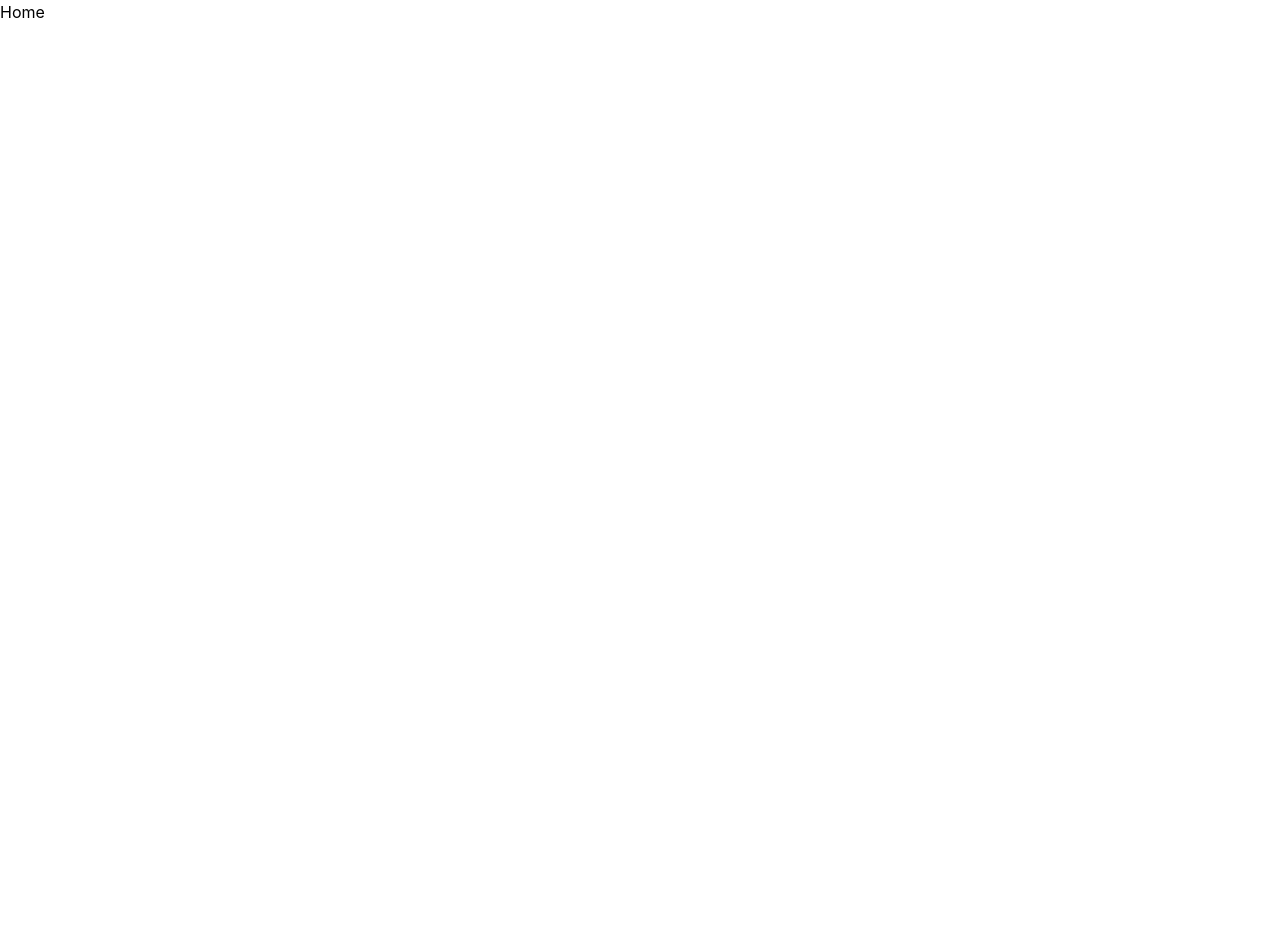
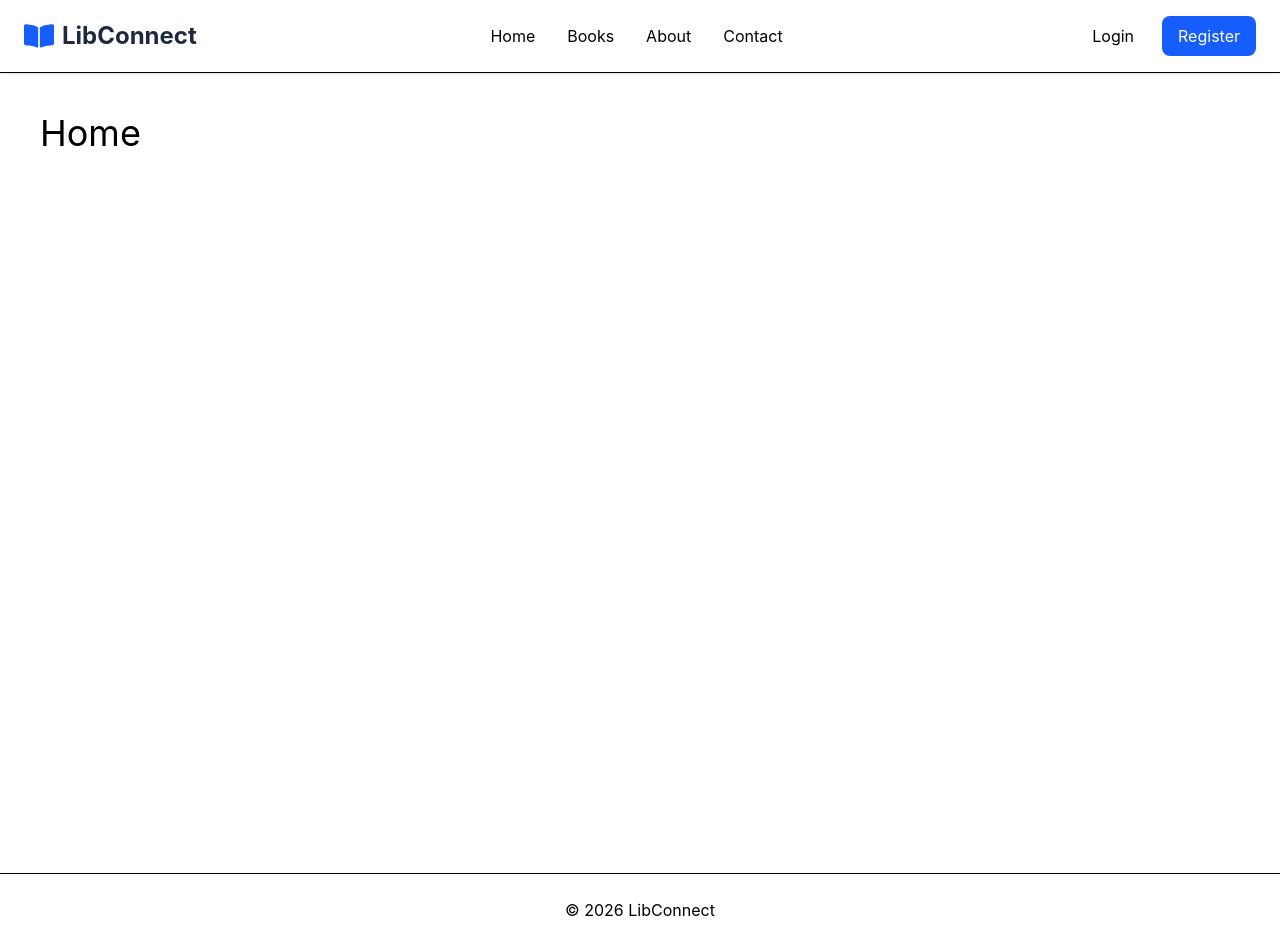
Before and after one commit to loki-1810/libconnect-1, a React app in the folder frontend/: page / in a window 1280 px wide. Before the commit the page ends 800 px from the top, so only its background shows below. Built offline with nearby package versions, Linux system fonts and the light colour scheme; the HTML template or start-up script is replaced by a standard one.

Commit message:
feat: create responsive public navbar

```diff
--- a/frontend/src/components/common/Footer.jsx
+++ b/frontend/src/components/common/Footer.jsx
@@ -0,0 +1,9 @@
+function Footer() {
+  return (
+    <footer className="border-t py-6 text-center">
+      © 2026 LibConnect
+    </footer>
+  );
+}
+
+export default Footer;
--- a/frontend/src/routes/AppRoutes.jsx
+++ b/frontend/src/routes/AppRoutes.jsx
@@ -1,9 +1,15 @@
 import { Routes, Route } from "react-router-dom";
+import MainLayout from "../layouts/MainLayout";
 
 function AppRoutes() {
   return (
     <Routes>
-      <Route path="/" element={<h1>Home</h1>} />
+      <Route element={<MainLayout />}>
+        <Route path="/" element={<h1 className="p-10 text-4xl">Home</h1>} />
+        <Route path="/books" element={<h1 className="p-10 text-4xl">Books</h1>} />
+        <Route path="/about" element={<h1 className="p-10 text-4xl">About</h1>} />
+        <Route path="/contact" element={<h1 className="p-10 text-4xl">Contact</h1>} />
+      </Route>
     </Routes>
   );
 }
```
